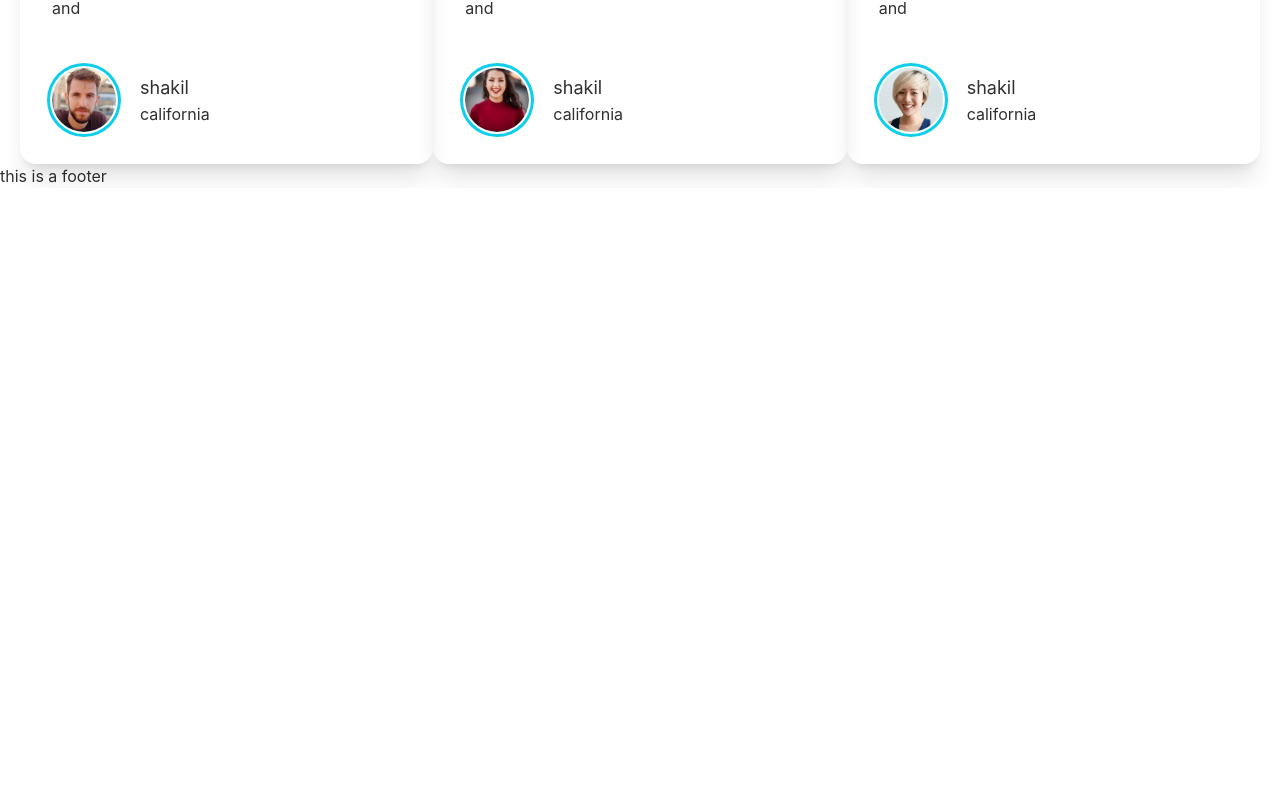
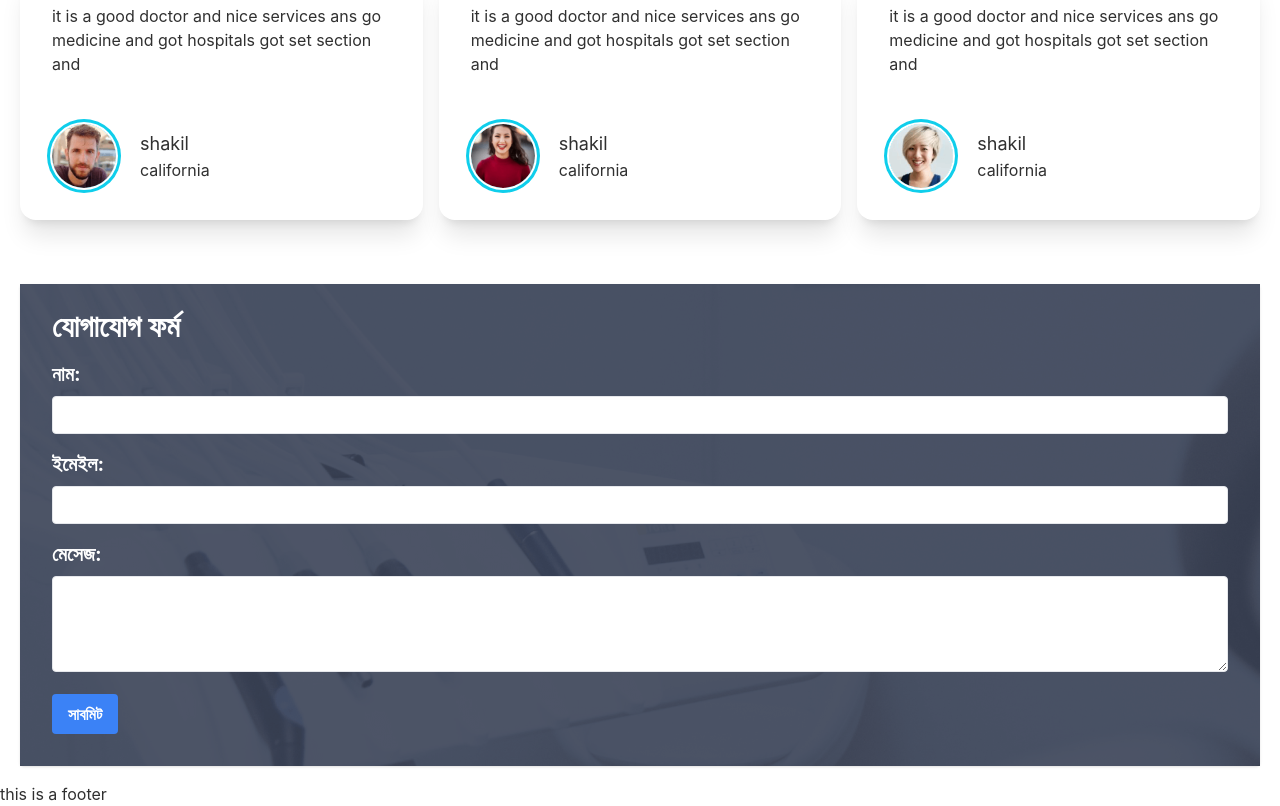
Before and after one commit to shakilmonsi/doctorprotailfive-main, a React (Create React App) app: page / in a window 1280 px wide. Shown: the part 1913-2719 px from the top of the page. Before the commit the page ends 2101 px from the top, so only its background shows below. Built offline with nearby package versions, Linux system fonts and the light colour scheme.

Commit message:
add contact from and   function add

```diff
--- /dev/null
+++ b/src/Pages/Home/Contactfrom/ContactForm.js
@@ -0,0 +1,85 @@
+import React, { useState } from 'react';
+import appointment from '../../../assets/images/appointment.png'
+const ContactForm=()=> {
+
+  const [formData, setFormData] = useState({
+    name: '',
+    email: '',
+    message: '',
+  });
+
+  const handleChange = (e) => {
+    const { name, value } = e.target;
+    setFormData({ ...formData, [name]: value });
+  };
+
+  const handleSubmit = (e) => {
+    e.preventDefault();
+    // আপনি এখানে ফর্ম সাবমিট হ্যান্ডল করার কাস্টম লজিক যোগ করতে পারেন।
+    console.log('সাবমিট করা হয়েছে:', formData);
+  };
+
+  return (
+    <section className='mt-16'
+  style={{
+    background: `url(${appointment})`
+  }}>
+     <div
+
+   className=" p-10  shadow rounded px-8 pt-6 pb-8 mb-4">
+     <h2 className="text-3xl text-white font-semibold mb-4">যোগাযোগ ফর্ম</h2>
+     <form onSubmit={handleSubmit}>
+       <div className="mb-4">
+         <label htmlFor="name" className="block text-xl text-white font-bold mb-2">
+           নাম:
+         </label>
+         <input
+           type="text"
+           id="name"
+           name="name"
+           value={formData.name}
+           onChange={handleChange}
+           className="appearance-none border rounded w-full py-2 px-3 text-primary leading-tight focus:outline-none focus:shadow-outline"
+         />
+       </div>
+       <div className="mb-4">
+         <label htmlFor="email" className="block text-xl text-white  font-bold mb-2">
+           ইমেইল:
+         </label>
+         <input
+           type="email"
+           id="email"
+           name="email"
+
+
+           value={formData.email}
+           onChange={handleChange}
+           className=" appearance-none border rounded w-full py-2 px-3 text-gray-700 leading-tight focus:outline-none focus:shadow-outline"
+         />
+       </div>
+       <div className="mb-4">
+         <label htmlFor="message" className="block text-xl text-white font-bold mb-2">
+           মেসেজ:
+         </label>
+         <textarea
+           id="message"
+
+           name="message"
+           value={formData.message}
+           onChange={handleChange}
+           className="appearance-none border rounded w-full py-2 px-3 text-white leading-tight focus:outline-none focus:shadow-outline h-24"
+         ></textarea>
+       </div>
+       <button
+         type="submit"
+         className="bg-blue-500 hover:bg-blue-700 text-white font-bold py-2 px-4 rounded focus:outline-none focus:shadow-outline"
+       >
+         সাবমিট
+       </button>
+     </form>
+   </div>
+   </section>
+  );
+}
+
+export default ContactForm;
--- a/src/Pages/Home/Home.js
+++ b/src/Pages/Home/Home.js
@@ -4,6 +4,7 @@ import InfoCards from './Infocard/InfoCards'
 import Servicescard from './Services/Servicescard'
 import MakeAppointment from './MakAppointment/MakeAppointment'
 import Tastimonaim from '../../tastimonaime/Tastimonaim'
+import ContactForm from './Contactfrom/ContactForm'
 
 const  Home=() =>{
   return (
@@ -13,6 +14,7 @@ const  Home=() =>{
 <Servicescard></Servicescard>
 <MakeAppointment></MakeAppointment>
 <Tastimonaim></Tastimonaim>
+<ContactForm></ContactForm>
     </div>
   )
 }
--- a/src/tastimonaime/Tastimonaim.js
+++ b/src/tastimonaime/Tastimonaim.js
@@ -41,10 +41,11 @@ const  Tastimonaim=() =>{
         </figure>
        </div>
 
-       <div className='grid grid-cols-1 md:grid-cols-2 lg:grid-cols-3'>
+       <div className='grid gap-4 mt-14 grid-cols-1 md:grid-cols-2 lg:grid-cols-3'>
         {
             reviews.map(revie=><Review key={revie._di} revie={revie}></Review>)
         }
+        {/* jsksk */}
        </div>
     </section>
   )
```
